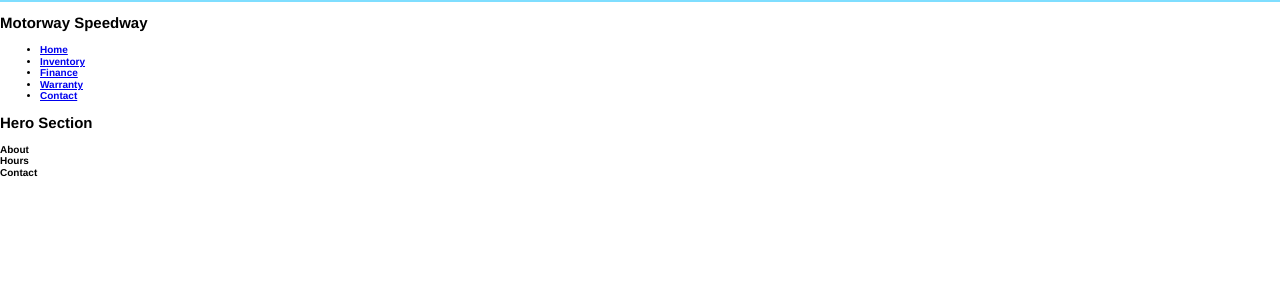
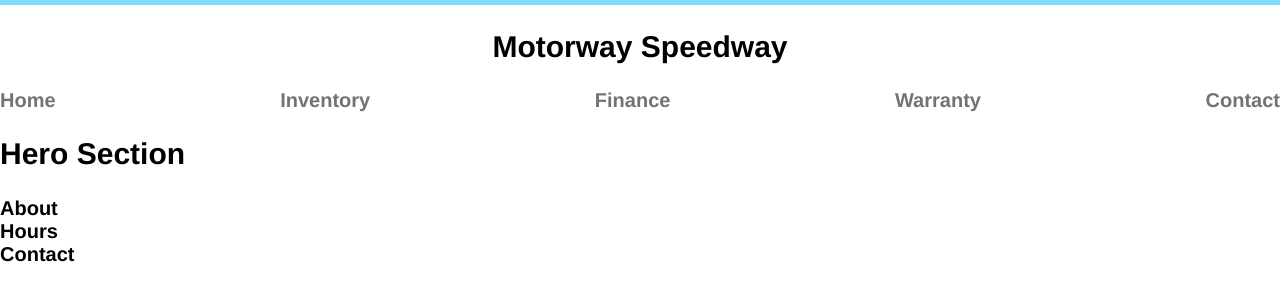
Before and after one commit to AlexMac7/dealership-grid-layout, a plain HTML site: page index.html in a window 1280 px wide. Drawn offline with Linux system fonts and the light colour scheme.

Commit message:
Style nav using flexbox

```diff
--- a/styles.css
+++ b/styles.css
@@ -1,5 +1,5 @@
 :root {
-    --font-size: 10px;
+    --font-size: 20px;
     --dark-text: hsl(0, 0%, 13%);
     --grey-text: hsl(0, 0%, 29%);
     --light-grey-text: hsl(0, 0%, 45%);
@@ -23,3 +23,26 @@ body {
     margin: 0;
     padding: 0;
 }
+
+/* Header */
+.header {
+    text-align: center;
+}
+
+/* Navigation Bar */
+.navBar {
+    perspective: 600px;
+}
+.navBar__menu {
+    display: flex;
+    justify-content: space-between;
+    margin: 0;
+    padding: 0;
+}
+.navBar__item {
+    display: flex;
+}
+.navBar__link {
+    color: var(--light-grey-text);
+    text-decoration: none;
+}
```
